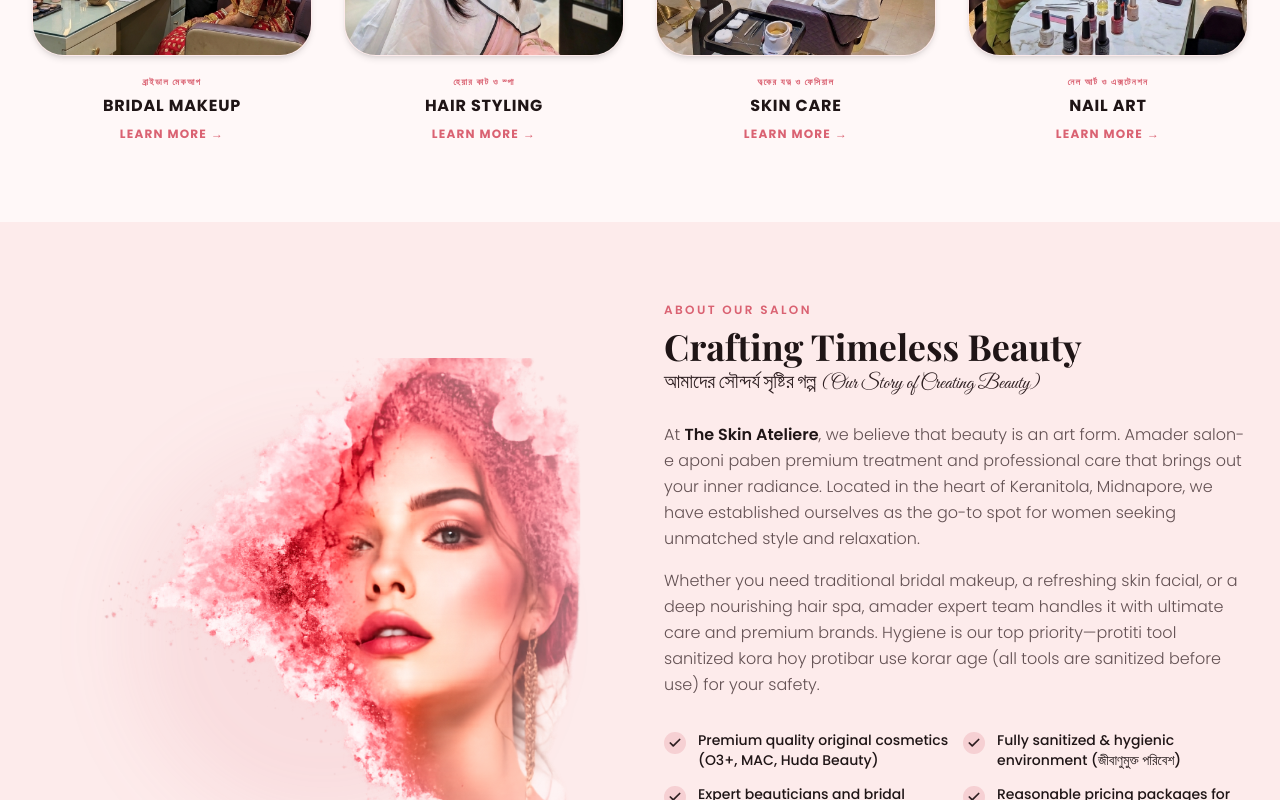
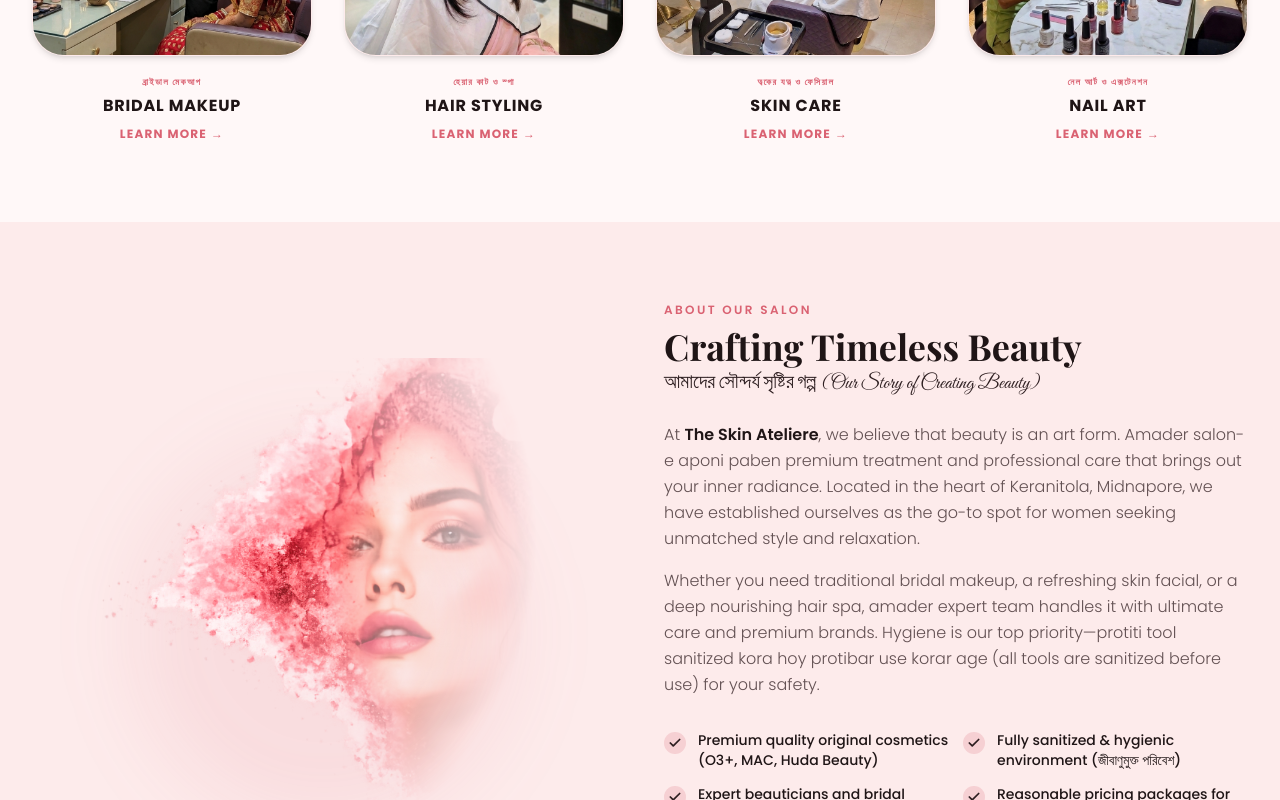
Before and after one commit to adeditsmsg-oss/the-skin-ateliere, a Next.js app: page / in a window 1280 px wide. Shown: the part 1360-2160 px from the top of the page. Built offline with nearby package versions, Linux system fonts and the light colour scheme.

Commit message:
style: tighten radial gradient mask dimensions on About section model cutout to fade out top-right and right-edge sharp crop lines

```diff
--- a/src/components/About.tsx
+++ b/src/components/About.tsx
@@ -38,8 +38,8 @@ export default function About() {
               sizes="(max-width: 768px) 100vw, 45vw"
               className="object-contain object-bottom scale-110 sm:scale-120 lg:scale-[1.40] origin-bottom"
               style={{
-                maskImage: "radial-gradient(ellipse at 42% 60%, black 25%, transparent 72%)",
-                WebkitMaskImage: "radial-gradient(ellipse at 42% 60%, black 25%, transparent 72%)"
+                maskImage: "radial-gradient(ellipse 38% 45% at 38% 52%, black 15%, transparent 100%)",
+                WebkitMaskImage: "radial-gradient(ellipse 38% 45% at 38% 52%, black 15%, transparent 100%)"
               }}
             />
           </motion.div>
```
